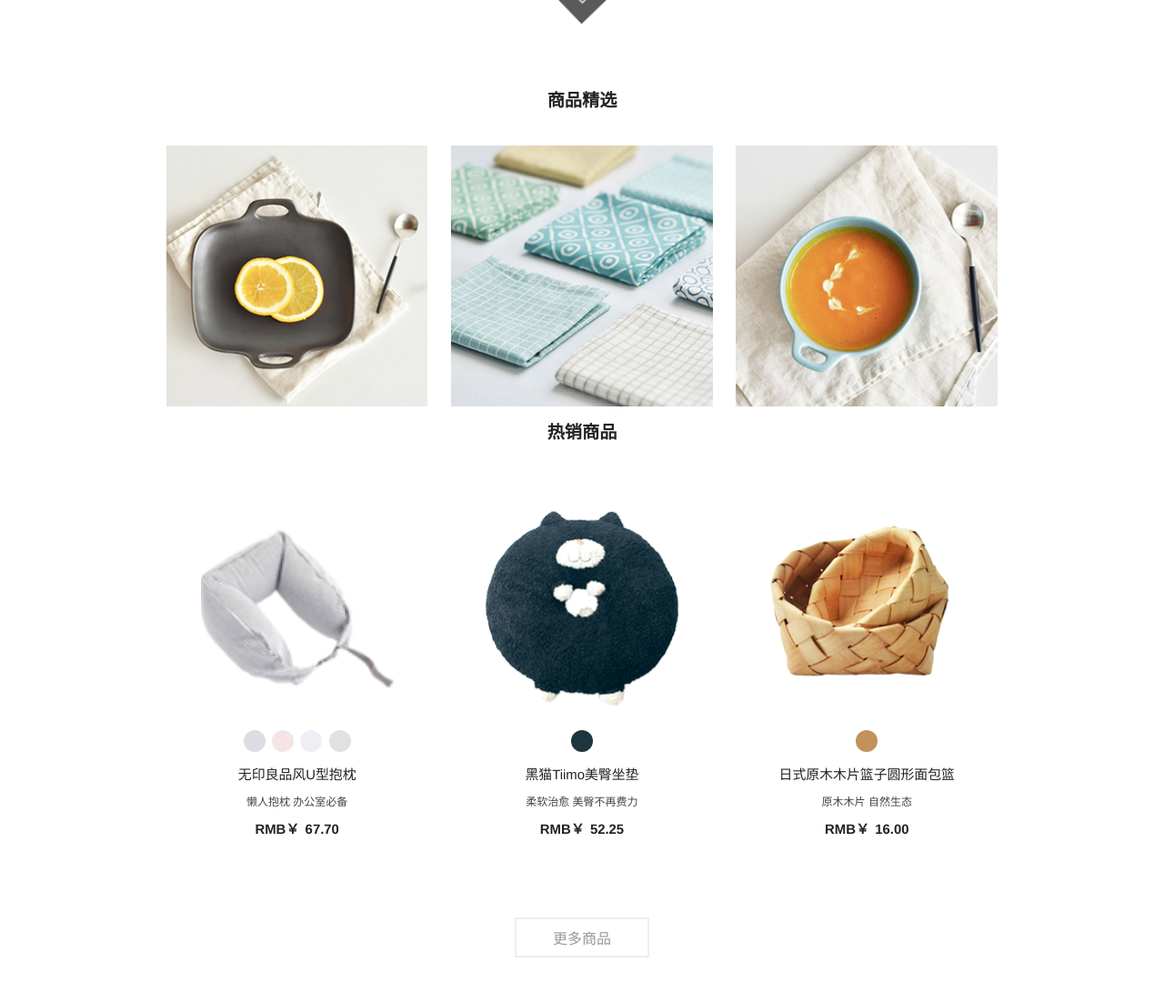
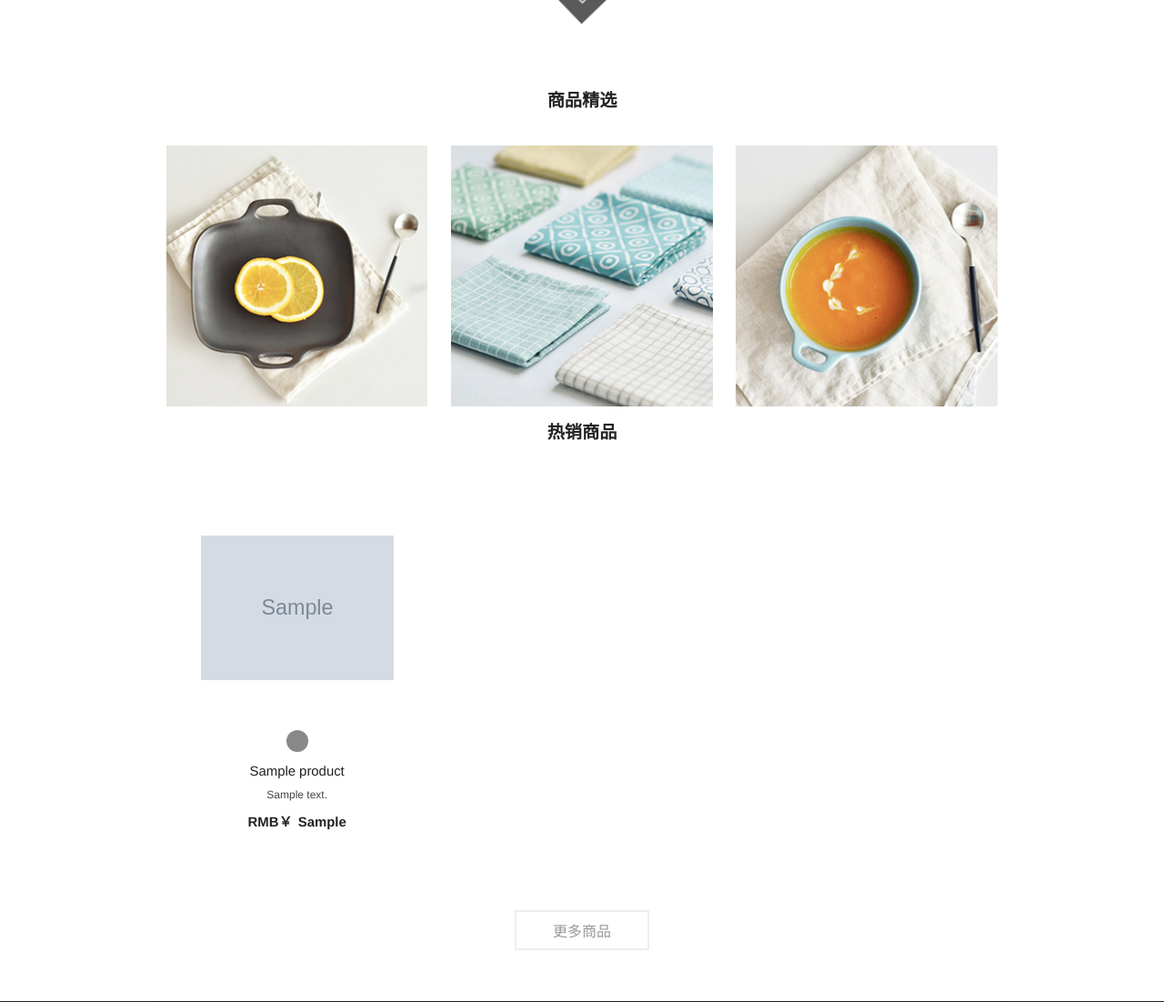
Before and after one commit to zjyExcelsior/MyShop, a Flask app: page / in a window 1280 px wide. Shown: the part 475-1577 px from the top of the page at 91% size. Run offline with Flask 2, Linux system fonts and the light colour scheme; tables that the repository leaves empty hold one stand-in row (values such as "Sample post"); grey boxes marked "Sample" are stand-in pictures.

Commit message:
optimize

```diff
--- a/myapp/static/css/common.css
+++ b/myapp/static/css/common.css
@@ -449,3 +449,7 @@ button {
 
 .hoverYellow:hover {
   color: #f8980f; }
+
+.color_icon {
+  cursor: pointer;
+}
--- a/myapp/templates/cart.html
+++ b/myapp/templates/cart.html
@@ -51,7 +51,7 @@
 {% endblock %}
 
 {% block js %}
-    <script src="{{ url_for('static', filename='js/numInput.js') }}></script>
+    <script src="{{ url_for('static', filename='js/numInput.js') }}"></script>
     <script>
         cmn.toggleStatus($(".cart-radio .radio"),{});
         $(".gds-con .remove").on("click",function () {
--- a/myapp/templates/index.html
+++ b/myapp/templates/index.html
@@ -32,36 +32,19 @@
         </ul>
         <h2 class="ft-xl">热销商品</h2>
         <ul class="item-list max3 goods-list ft-m">
-            <li>
-                <div class="image" style="background-image: url(/static/image/goods/m1.png)"></div>
-                <ul class="goods-colors">
-                    <li style="background-color: #dddce4"></li>
-                    <li style="background-color: #f6e4e4"></li>
-                    <li style="background-color: #eeeef4"></li>
-                    <li style="background-color: #e1e1e1"></li>
-                </ul>
-                <a href="{{ url_for('main.goods') }}" class="name ellipsis">无印良品风U型抱枕</a>
-                <div class="descr">懒人抱枕 办公室必备</div>
-                <div class="price">67.70</div>
-            </li>
-            <li>
-                <div class="image" style="background-image: url(/static/image/goods/m4.png)"></div>
-                <ul class="goods-colors">
-                    <li style="background-color: #1e353f"></li>
-                </ul>
-                <a class="name ellipsis">黑猫Tiimo美臀坐垫</a>
-                <div class="descr">柔软治愈 美臀不再费力</div>
-                <div class="price">52.25</div>
-            </li>
-            <li>
-                <div class="image" style="background-image: url(/static/image/goods/m5.png)"></div>
-                <ul class="goods-colors">
-                    <li style="background-color: #c1925b"></li>
-                </ul>
-                <a class="name ellipsis">日式原木木片篮子圆形面包篮</a>
-                <div class="descr">原木木片 自然生态</div>
-                <div class="price">16.00</div>
-            </li>
+            {% for product in products_hot %}
+                <li>
+                    <div class="image" style="background-image: url({{ product.colors[0].img_url }})"></div>
+                    <ul class="goods-colors">
+                        {% for _color in product.colors %}
+                            <li style="background-color: {{ _color.color }}"></li>
+                        {% endfor %}
+                    </ul>
+                    <a href="{{ url_for('main.goods', product_id=1) }}" class="name ellipsis">{{ product.name }}</a>
+                    <div class="descr">{{ product.description }}</div>
+                    <div class="price">{{ product.price }}</div>
+                </li>
+            {% endfor %}
         </ul>
         <div class="more pointer"><a href="{{ url_for('main.goodslist') }}" style="color: #999">更多商品</a></div>
     </div>
--- a/myapp/views/main.py
+++ b/myapp/views/main.py
@@ -12,7 +12,8 @@ main = Blueprint('main', __name__)
 
 @main.route('/')
 def index():
-    return render_template('index.html')
+    products_hot = Product.query.order_by(Product.id).limit(3)
+    return render_template('index.html', products_hot=products_hot)
 
 
 @main.route('/user/<int:user_id>/', methods=['GET', 'POST'])
```
Also changed, not shown: myapp/templates/goods.html (+7 -2 lines).
